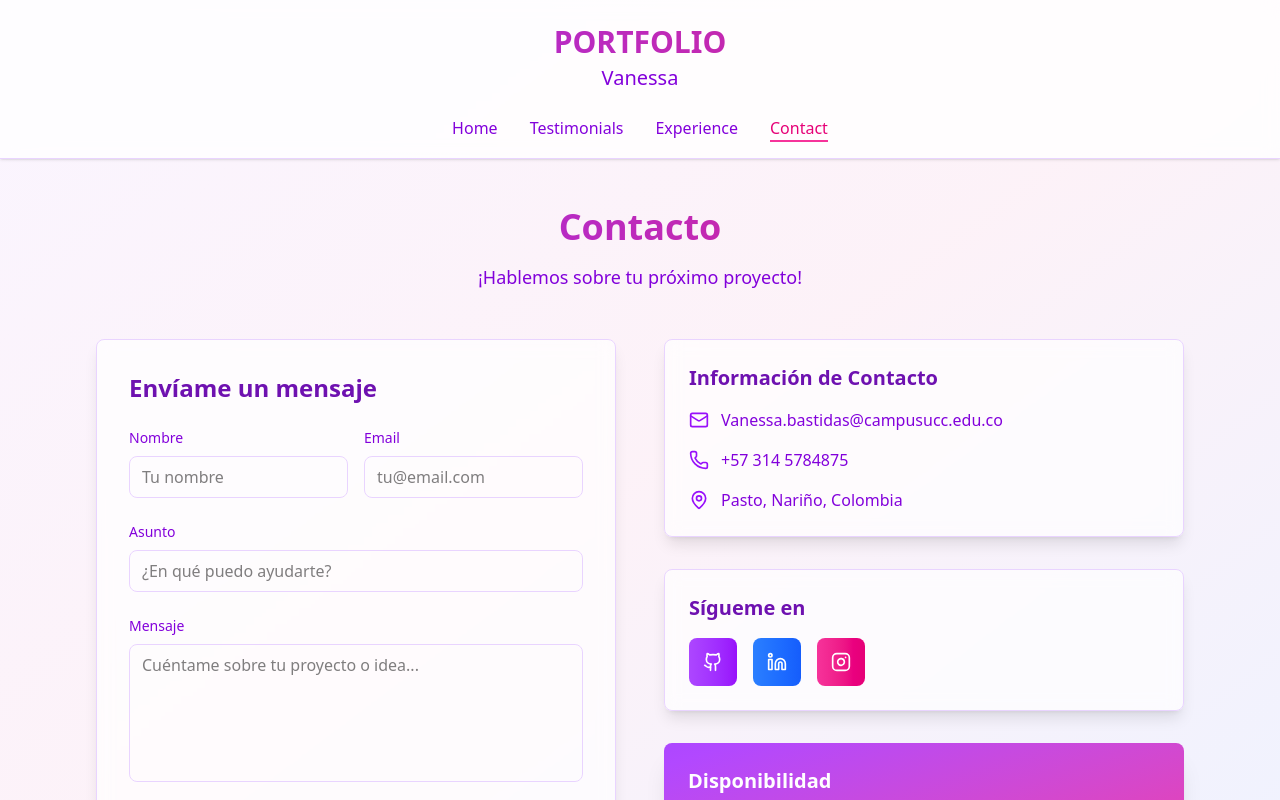
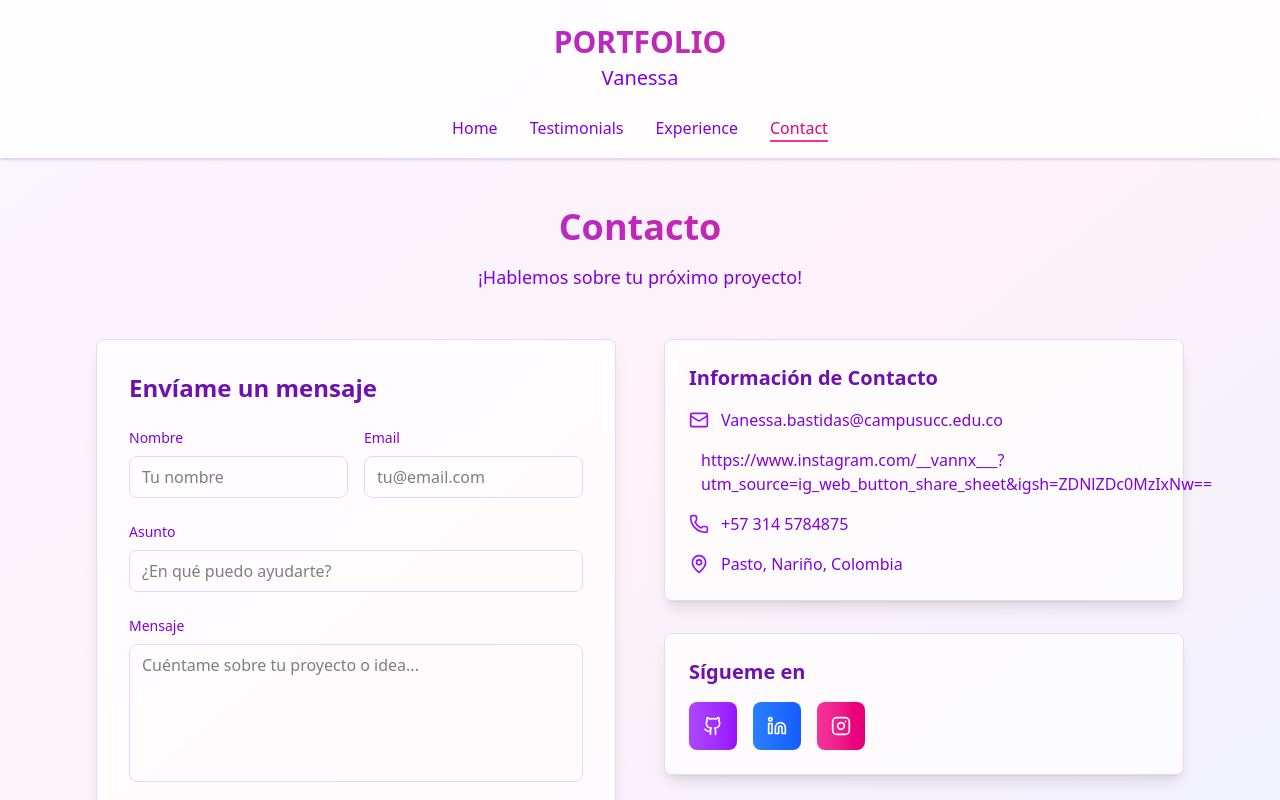
Before and after one commit to vanessabastidas03/mi-portafolio, a Next.js app: page /contact in a window 1280 px wide. Shown: the top 800 px of the page. Built offline with nearby package versions, Linux system fonts and the light colour scheme.

Commit message:
Add instagram contact page - final commit

```diff
--- a/src/app/contact/page.tsx
+++ b/src/app/contact/page.tsx
@@ -135,6 +135,12 @@ export default function Contact() {
                   </span>
                 </div>
                 <div className="flex items-center gap-3">
+                  <Instagram className="w-5 h-5 text-purple-600" />
+                  <span className="text-purple-700">
+                    https://www.instagram.com/__vannx___?utm_source=ig_web_button_share_sheet&igsh=ZDNlZDc0MzIxNw==
+                  </span>
+                </div>
+                <div className="flex items-center gap-3">
                   <Phone className="w-5 h-5 text-purple-600" />
                   <span className="text-purple-700">+57 314 5784875</span>
                 </div>
```
